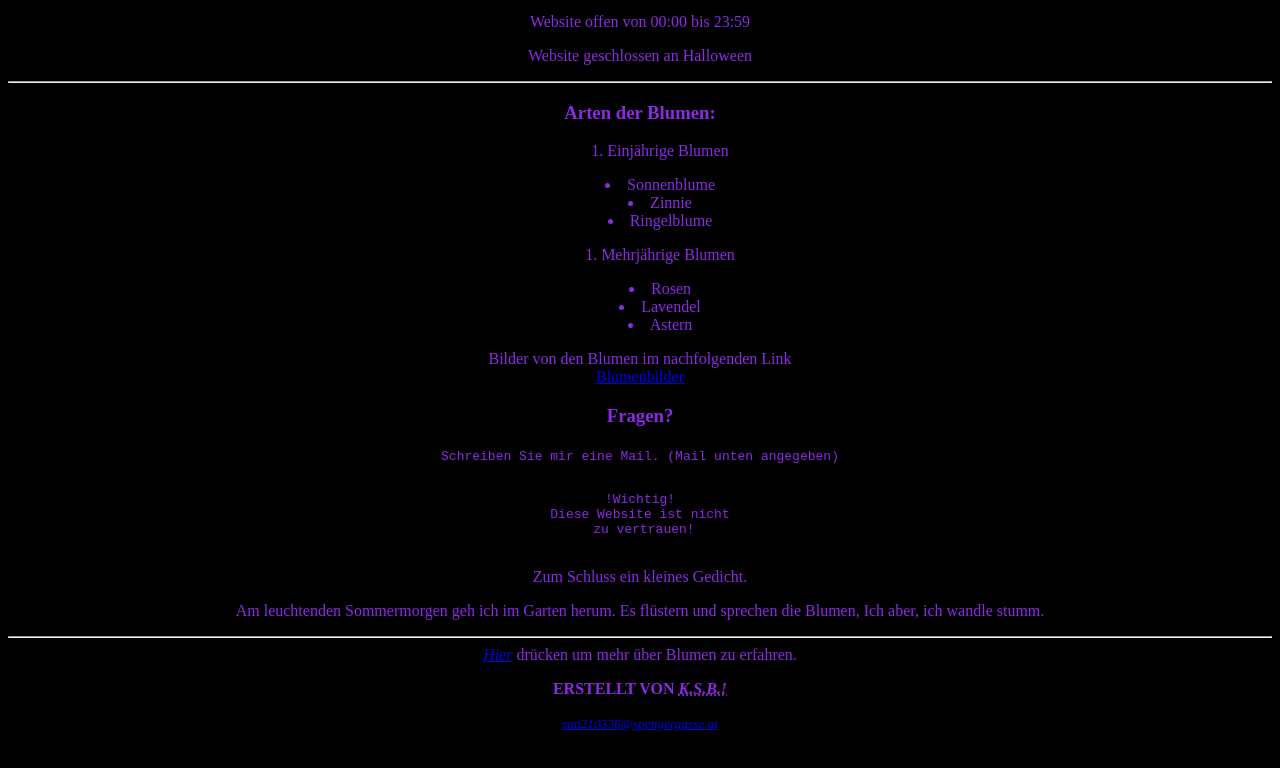
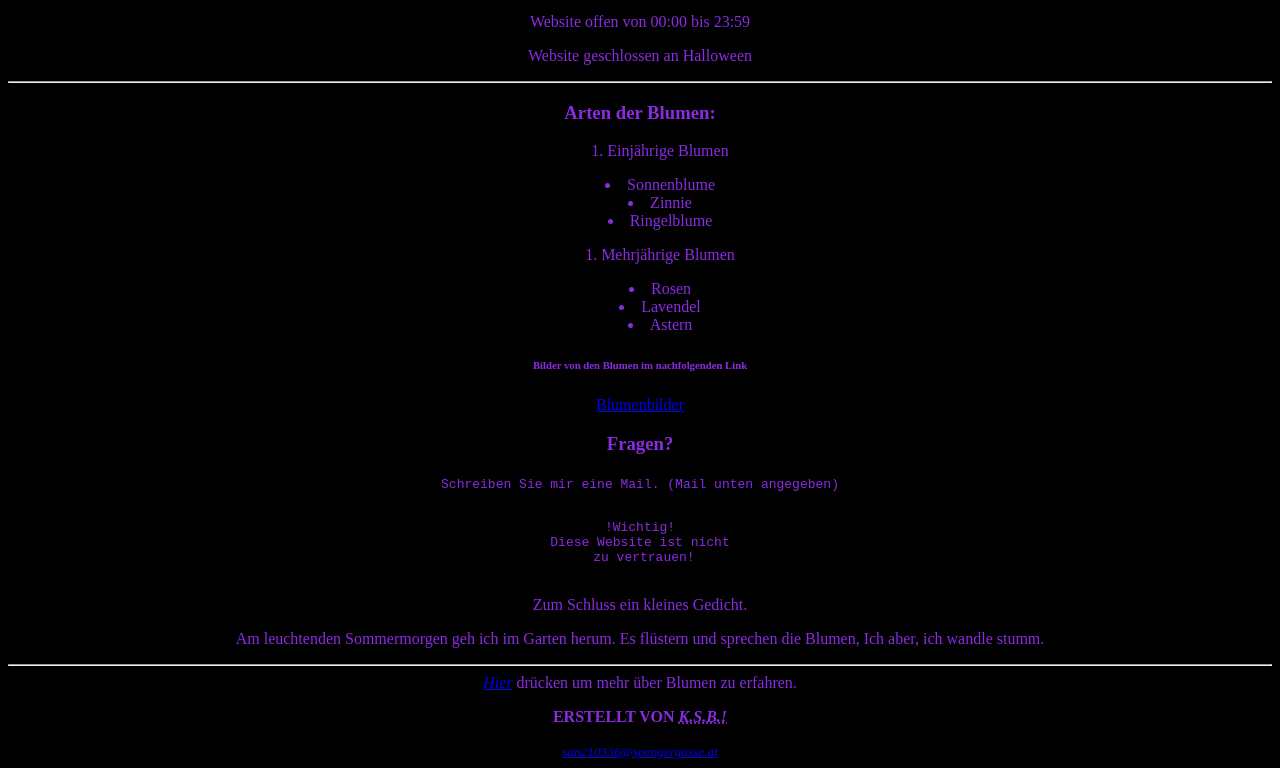
Before and after one commit to K1tooK1t/INFI-SWP, a plain HTML site: page 2024-09-17_html/blumenshop.html in a window 1280 px wide. Shown: the part 148-916 px from the top of the page. Before the commit the page ends 888 px from the top, so only its background shows below. Drawn offline with Linux system fonts and the light colour scheme.

Commit message:
Html is valid

```diff
--- a/2024-09-17_html/blumenshop.html
+++ b/2024-09-17_html/blumenshop.html
@@ -44,8 +44,8 @@
         </article>
     </main>
 
-    <section> <!--section tag-->
-        Bilder von den Blumen im nachfolgenden Link
+    <section><!--section tag-->
+        <h6>Bilder von den Blumen im nachfolgenden Link</h6>
         <nav> <!--nav tag-->
             <a href="https://de.123rf.com/free-vector_185305168_verschiedene-blumen.html">Blumenbilder</a> <!--a tag-->
         </nav>
```
